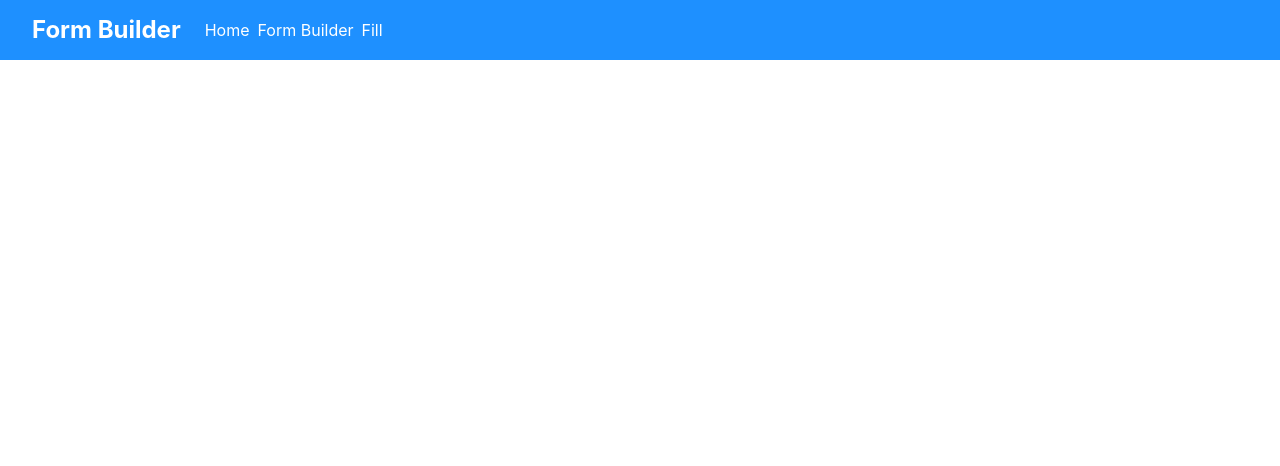
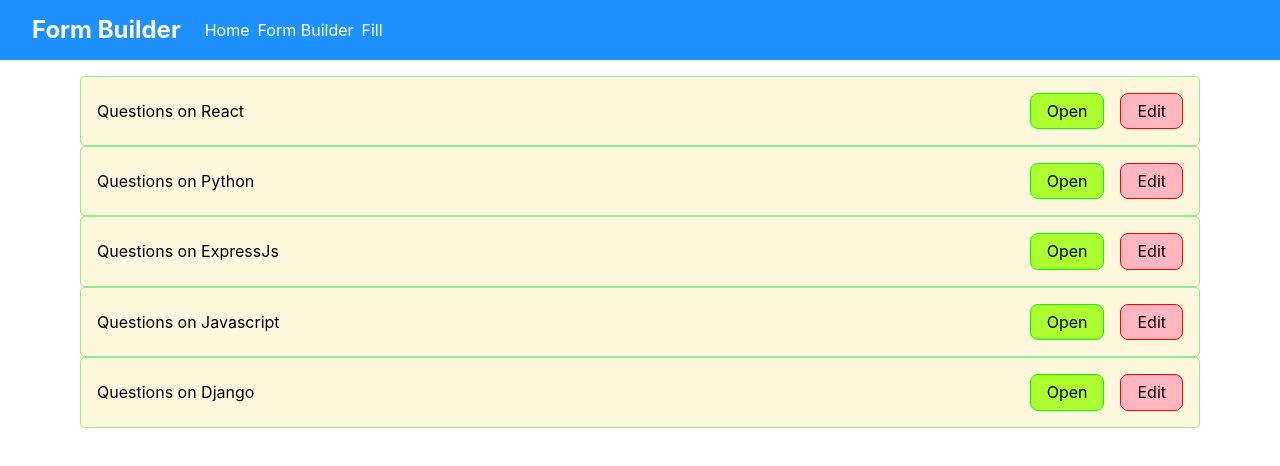
Before and after one commit to HarishB167/form-builder-react, a React (Create React App) app: page / in a window 1280 px wide. Shown: the top 466 px of the page. Built offline with nearby package versions, Linux system fonts and the light colour scheme.

Commit message:
formList - Listing of forms added. Fake form builder service built to create formBuilder coupling with a backend.

```diff
--- a/src/components/formBuilder.css
+++ b/src/components/formBuilder.css
@@ -72,10 +72,13 @@
   width: 60%;
 }
 
-.formBuilder__listTitle {
+.formBuilder__formName {
   background-color: white;
   margin: 1rem 0;
   padding: 1rem;
+  display: flex;
+  column-gap: 2rem;
+  align-items: center;
 }
 
 .formBuilder__listItems {
--- a/src/components/formBuilder.jsx
+++ b/src/components/formBuilder.jsx
@@ -3,9 +3,11 @@ import CategorizeElement from "./elements/categorizeElement";
 import ClozeElement from "./elements/clozeElement";
 import Button from "./elements/common/button";
 import ComprehensionElement from "./elements/comprehensionElement";
+import { saveForm } from "../services/fakeFormBuilderService";
 import "./formBuilder.css";
 
 const FormBuilder = () => {
+  const [formName, setFormName] = useState("");
   const [questionData, setQuestionData] = useState([]);
 
   const handleQuestionDataChange = (id, data) => {
@@ -42,9 +44,19 @@ const FormBuilder = () => {
     addQuestion("comprehension");
   };
 
+  const handleSave = async () => {
+    console.log("Saving");
+    console.log("questionData :>> ", questionData);
+    await saveForm({
+      name: formName,
+      data: questionData,
+    });
+  };
+
   return (
     <div className="formBuilder">
       <div className="formBuilder__title">Form Builder</div>
+
       <div className="formBuilder__content">
         <div className="formBuilder__actions">
           <button onClick={handleAddCategorizingQuestion}>
@@ -56,8 +68,17 @@ const FormBuilder = () => {
           </button>
         </div>
         <div className="formBuilder__list">
-          <div className="formBuilder__listTitle">Create Form</div>
-
+          <div className="formBuilder__formName">
+            <label htmlFor="formName" className="formBuilder__formName__label">
+              Create Form
+            </label>
+            <input
+              id="formName"
+              type="text"
+              value={formName}
+              onChange={(e) => setFormName(e.target.value)}
+            />
+          </div>
           <div className="formBuilder__listItems">
             {questionData.map((item, idx) => (
               <div className="formBuilder__quesRow" key={idx}>
@@ -96,7 +117,7 @@ const FormBuilder = () => {
           </div>
         </div>
         <div className="formBuilder_sideBarRight">
-          <Button label="Save" />
+          <Button label="Save" onClick={handleSave} />
         </div>
       </div>
     </div>
--- a/src/components/formFill.jsx
+++ b/src/components/formFill.jsx
@@ -1,60 +1,10 @@
 import React, { useState } from "react";
 import axios from "axios";
 
-const FormFill = ({ formElements }) => {
+const FormFill = () => {
   const [formResponses, setFormResponses] = useState({});
 
-  const handleChange = (event, elementId) => {
-    const { value, checked, type } = event.target;
-    setFormResponses((prevResponses) => ({
-      ...prevResponses,
-      [elementId]: type === "checkbox" ? checked : value,
-    }));
-  };
-
-  const handleSubmit = () => {
-    // Save the form responses to the backend using axios or any other method
-    axios
-      .post("/api/saveFormResponses", { responses: formResponses })
-      .then((response) => {
-        // Handle successful response
-      })
-      .catch((error) => {
-        // Handle error
-      });
-  };
-
-  return (
-    <div>
-      {formElements.map((element) => (
-        <div key={element.id}>
-          {element.type === "text" && (
-            <input
-              type="text"
-              placeholder={element.label}
-              onChange={(e) => handleChange(e, element.id)}
-            />
-          )}
-          {element.type === "textarea" && (
-            <textarea
-              placeholder={element.label}
-              onChange={(e) => handleChange(e, element.id)}
-            />
-          )}
-          {element.type === "checkbox" && (
-            <div>
-              <input
-                type="checkbox"
-                onChange={(e) => handleChange(e, element.id)}
-              />
-              <label>{element.label}</label>
-            </div>
-          )}
-        </div>
-      ))}
-      <button onClick={handleSubmit}>Submit</button>
-    </div>
-  );
+  return <div>Form Filling</div>;
 };
 
 export default FormFill;
--- /dev/null
+++ b/src/components/formList.css
@@ -0,0 +1,38 @@
+.formList {
+  display: flex;
+  flex-direction: column;
+  margin: 1rem 5rem;
+  background: cornsilk;
+}
+.formList__item {
+  padding: 1rem;
+  border: 1px solid lightgreen;
+  border-radius: 5px;
+  display: flex;
+  align-items: center;
+  column-gap: 1rem;
+}
+
+.formList__itemTitle {
+  flex: 1;
+}
+
+.formList__btn {
+  padding: 0.5rem 1rem;
+  border-radius: 0.5rem;
+  cursor: pointer;
+}
+
+.formList__btn:hover {
+  filter: invert(0.8);
+}
+
+.formList__btnOpen {
+  border: 1px solid lime;
+  background: greenyellow;
+}
+
+.formList__btnEdit {
+  border: 1px solid red;
+  background: lightpink;
+}
--- /dev/null
+++ b/src/components/formList.jsx
@@ -0,0 +1,29 @@
+import { useEffect } from "react";
+import { useState } from "react";
+import { getForm, getForms } from "../services/fakeFormBuilderService";
+import "./formList.css";
+
+const FormList = () => {
+  const [formsList, setFormsList] = useState([]);
+
+  useEffect(() => {
+    const retrieveFormList = async () => {
+      const f = await getForms();
+      setFormsList(f);
+    };
+    retrieveFormList();
+  }, []);
+  return (
+    <div className="formList">
+      {formsList.map((item, idx) => (
+        <div className="formList__item" key={idx}>
+          <span className="formList__itemTitle">{item.name}</span>
+          <button className="formList__btn formList__btnOpen">Open</button>
+          <button className="formList__btn formList__btnEdit">Edit</button>
+        </div>
+      ))}
+    </div>
+  );
+};
+
+export default FormList;
--- a/src/routing/routes.js
+++ b/src/routing/routes.js
@@ -3,12 +3,14 @@ import App from "../App";
 import FormBuilder from "../components/formBuilder";
 import FormFill from "../components/formFill";
 import TestDrag from "../pages/testDrag";
+import FormList from "../components/formList";
 
 const router = createBrowserRouter([
   {
     path: "/",
     element: <App />,
     children: [
+      { path: "", element: <FormList /> },
       { path: "fill", element: <FormFill /> },
       { path: "builder", element: <FormBuilder /> },
       { path: "sampleText", element: <TestDrag /> },
--- /dev/null
+++ b/src/services/fakeFormBuilderService.js
@@ -0,0 +1,53 @@
+const forms = [
+  {
+    _id: 1,
+    name: "Questions on React",
+    data: [],
+  },
+  {
+    _id: 2,
+    name: "Questions on Python",
+    data: [],
+  },
+  {
+    _id: 3,
+    name: "Questions on ExpressJs",
+    data: [],
+  },
+  {
+    _id: 4,
+    name: "Questions on Javascript",
+    data: [],
+  },
+  {
+    _id: 5,
+    name: "Questions on Django",
+    data: [],
+  },
+];
+
+export async function getForms() {
+  return forms;
+}
+
+export async function getForm(id) {
+  return forms.find((item) => item._id === id);
+}
+
+export async function saveForm(form) {
+  if (form._id) {
+    const form = forms.find((item) => item._id === form._id);
+    form.data = form.data;
+  } else {
+    const formData = {
+      _id: new Date().getTime(),
+      ...form,
+    };
+    forms.push(formData);
+  }
+}
+
+export async function deleteForm(id) {
+  const idx = forms.findIndex((item) => item._id === id);
+  if (idx > -1) forms.splice(idx, 1);
+}
--- a/src/utils/draggableList.jsx
+++ b/src/utils/draggableList.jsx
@@ -21,8 +21,6 @@ const DraggableList = ({
     }
     return style;
   };
-
-  console.log("items :>> ", items);
 
   return (
     <DragDropContext onDragEnd={handleOnDragEnd}>
```
Also changed, not shown: src/services/formBuilderService.js (added, +32 -0 lines), src/services/httpService.js (added, +28 -0 lines), 2 other files (tests, documents, lock files or other folders).
